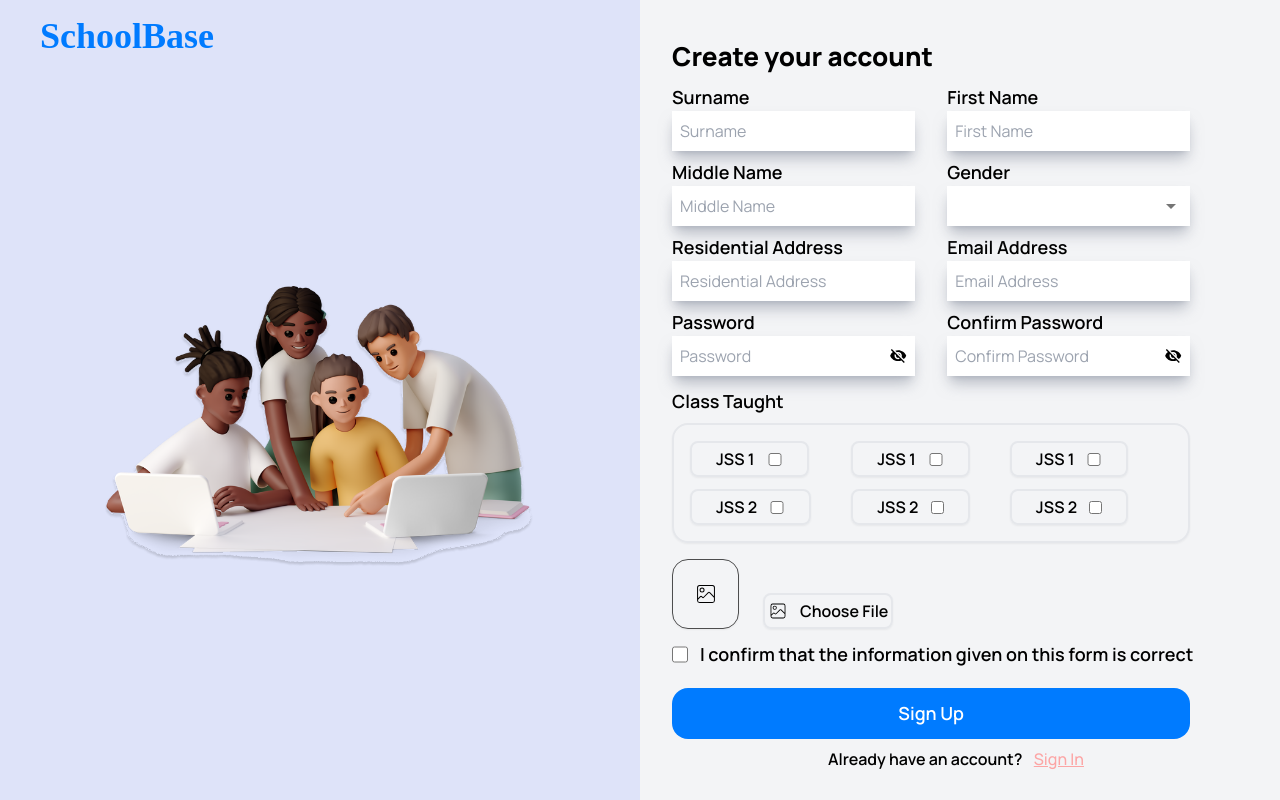
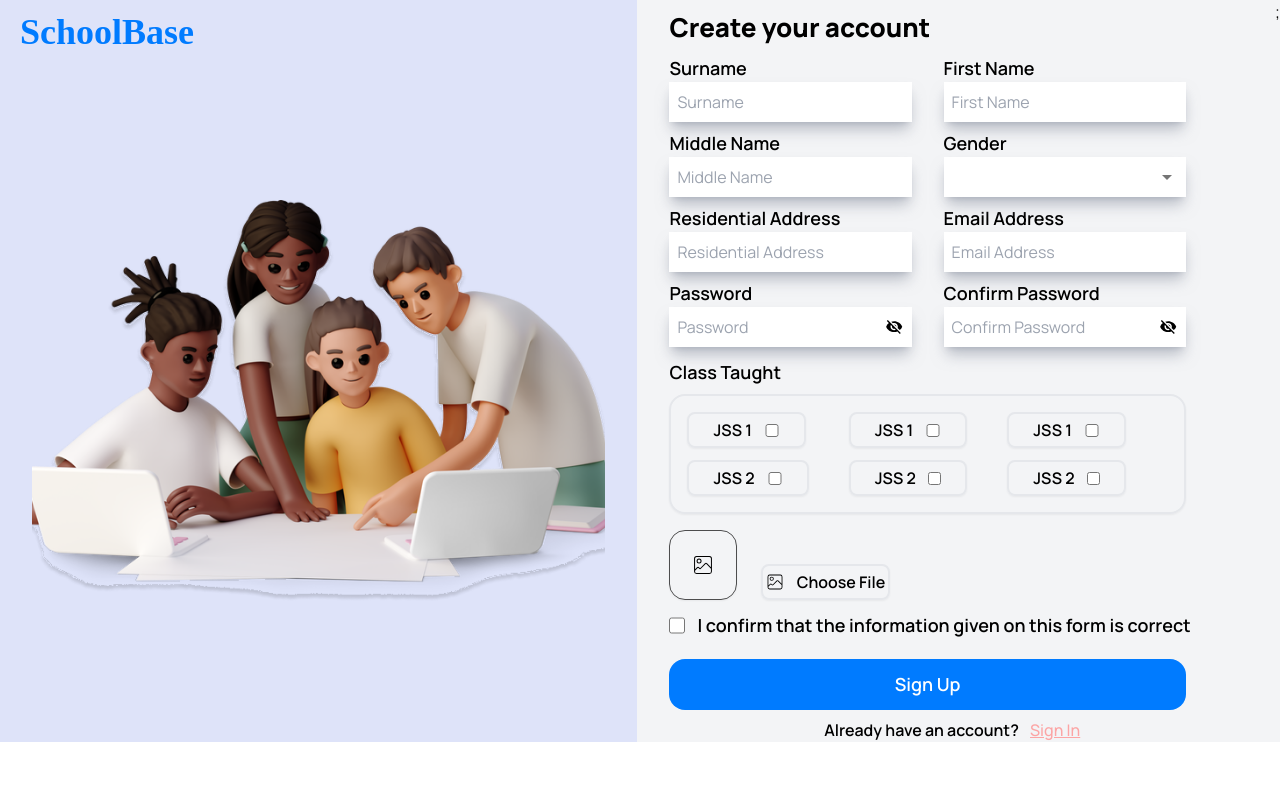
Before and after one commit to claire256/SchoolBaseProject, a React (Vite) app: page /get-started/teacher/signup in a window 1280 px wide. Built offline with nearby package versions, Linux system fonts and the light colour scheme.

Commit message:
fix: styling issues fixed

```diff
--- a/src/components/students-dashboard/Sidebar.jsx
+++ b/src/components/students-dashboard/Sidebar.jsx
@@ -34,7 +34,7 @@ const Sidebar = ({ isOpen }) => {
   }, [location.pathname]);
   return (
     <>
-      <div className="border w-[20%] hidden lgss:flex flex-col gap-4 items-center pt-10 pb-10 justify-between font-bold text-[#7D7676] h-screen text-sm sidebar">
+      <div className="border w-[20%] hidden lgss:flex flex-col gap-4 items-center pt-10 pb-10 justify-between overflow-y-hidden font-bold text-[#7D7676] h-screen text-sm sidebar">
         <div className="w-full h-[60px] text-[26px] flex flex-col gap-4 font-extrabold">
           <img src={schoolbaseLogo} alt="" className="w-full h-full bg-cover" />
           <h1 className="text-center">
--- a/src/components/teachers-dashboard/Sidebar.jsx
+++ b/src/components/teachers-dashboard/Sidebar.jsx
@@ -33,7 +33,7 @@ const Sidebar = ({ isOpen }) => {
 
   return (
     <>
-      <div className="border w-[20%] hidden lgss:flex flex-col items-center pt-12 pb-10 h-screen justify-between font-bold text-[#7D7676] text-sm sidebar">
+      <div className="border w-[20%] hidden lgss:flex flex-col items-center pt-12 pb-10 h-screen justify-between font-bold overflow-y-hidden text-[#7D7676] text-sm sidebar">
         <div className="w-full h-[70px] text-[26px] font-extrabold">
           <img src={schoolbaseLogo} alt="" className="w-full h-full bg-cover" />
           <h1 className="text-center pt-2">
--- a/src/pages/web-app/students-dashboard/MailPage.jsx
+++ b/src/pages/web-app/students-dashboard/MailPage.jsx
@@ -27,7 +27,9 @@ const MailPage = () => {
               )}
             </div>
           </div>
-          <div className="flex flex-row justify-start items-center px-8 gap-8 w-full text-[22px] text-[#8F8F8F] font-medium  pt-10 "></div>
+          <div className="flex flex-row justify-start items-center px-8 gap-8 w-full text-[22px] text-[#8F8F8F] font-medium  pt-10 ">
+
+          </div>
         </div>
       </div>
     </div>
--- a/src/pages/web-site/teachersOnboading/SignInPage.jsx
+++ b/src/pages/web-site/teachersOnboading/SignInPage.jsx
@@ -9,18 +9,23 @@ const SignInPage = () => {
     setIsPasswordVisible((prevState) => !prevState);
   }
   return (
-    <div className="flex h-screen bg-gray-100">
-      <div className="bg-signUpBg hidden lgss:flex lgss:w-1/2 flex-col justify-start items-start">
-        <Link to={"/"} className="px-10 pt-4">
-          <h1 className="text-4xl font-semibold text-primary font-itim">
+    <div className="flex bg-gray-100">
+      <div className="bg-signUpBg lgss:w-1/2 flex flex-col justify-start items-start relative">
+        <Link to={"/"} className="px-5 py-3">
+          <h1 className="text-3xl sm:text-4xl font-semibold text-primary font-itim">
             SchoolBase
           </h1>
         </Link>
-        <div className=" flex justify-center items-center h-full px-8">
-          <img src={loginImg} alt="SignUp" className="w-3/4" />
+        <div className="flex justify-start flex-grow px-8">
+          <img
+            src={loginImg}
+            alt="Login"
+            className="max-w-[70%]"
+            style={{ objectFit: "" }}
+          />
         </div>
       </div>
-      <form className="w-full lgss:w-1/2 flex flex-col justify-center items-start px-8">
+      <form className="w-full lgss:w-1/2 flex flex-col justify-start mt-[5%] items-start px-8">
         <div className="py-4">
           <h1 className="text-[26px] font-extrabold cursor-pointer">
             Login to your account
@@ -28,7 +33,7 @@ const SignInPage = () => {
         </div>
         <div className="w-[80%] space-y-4">
           <div className="flex flex-col w-full space-y-3">
-            <div className="flex flex-col w-[90%] space-y-4">
+            <div className="flex flex-col w-full space-y-4">
               <div className="flex flex-col">
                 <label htmlFor="email" className="text-[18px] font-semibold">
                   Email
--- a/src/pages/web-site/teachersOnboading/SignUpPage.jsx
+++ b/src/pages/web-site/teachersOnboading/SignUpPage.jsx
@@ -4,7 +4,6 @@ import { signupImg } from "../../../assets";
 import { FormControl, MenuItem, Select } from "@mui/material";
 import { IoMdEye, IoMdEyeOff } from "react-icons/io";
 import { CiImageOn } from "react-icons/ci";
-
 
 const SignUpPage = () => {
   const [isPasswordVisible, setIsPasswordVisible] = useState(false);
@@ -13,14 +12,19 @@ const SignUpPage = () => {
   }
   return (
     <div className="flex bg-gray-100">
-      <div className="bg-signUpBg h-screen hidden lgss:flex lgss:w-1/2 flex-col justify-start items-start">
-        <Link to={"/"} className="px-10 pt-4">
-          <h1 className="text-4xl font-semibold text-primary font-itim">
+      <div className="bg-signUpBg lgss:w-1/2 flex flex-col justify-start items-start relative">
+        <Link to={"/"} className="px-5 py-3">
+          <h1 className="text-3xl sm:text-4xl font-semibold text-primary font-itim">
             SchoolBase
           </h1>
         </Link>
-        <div className=" flex justify-center items-center h-full px-8">
-          <img src={signupImg} alt="SignUp" className="w-3/4" />
+        <div className="flex justify-center items-center flex-grow px-8">
+          <img
+            src={signupImg}
+            alt="SignUp"
+            className="w-full h-3/5"
+            style={{ objectFit: "cover" }}
+          />
         </div>
       </div>
       <form className="w-full lgss:w-1/2 flex flex-col justify-center items-start px-8">
@@ -255,6 +259,7 @@ const SignUpPage = () => {
           </Link>
         </p>
       </form>
+      ;
     </div>
   );
 };
```
